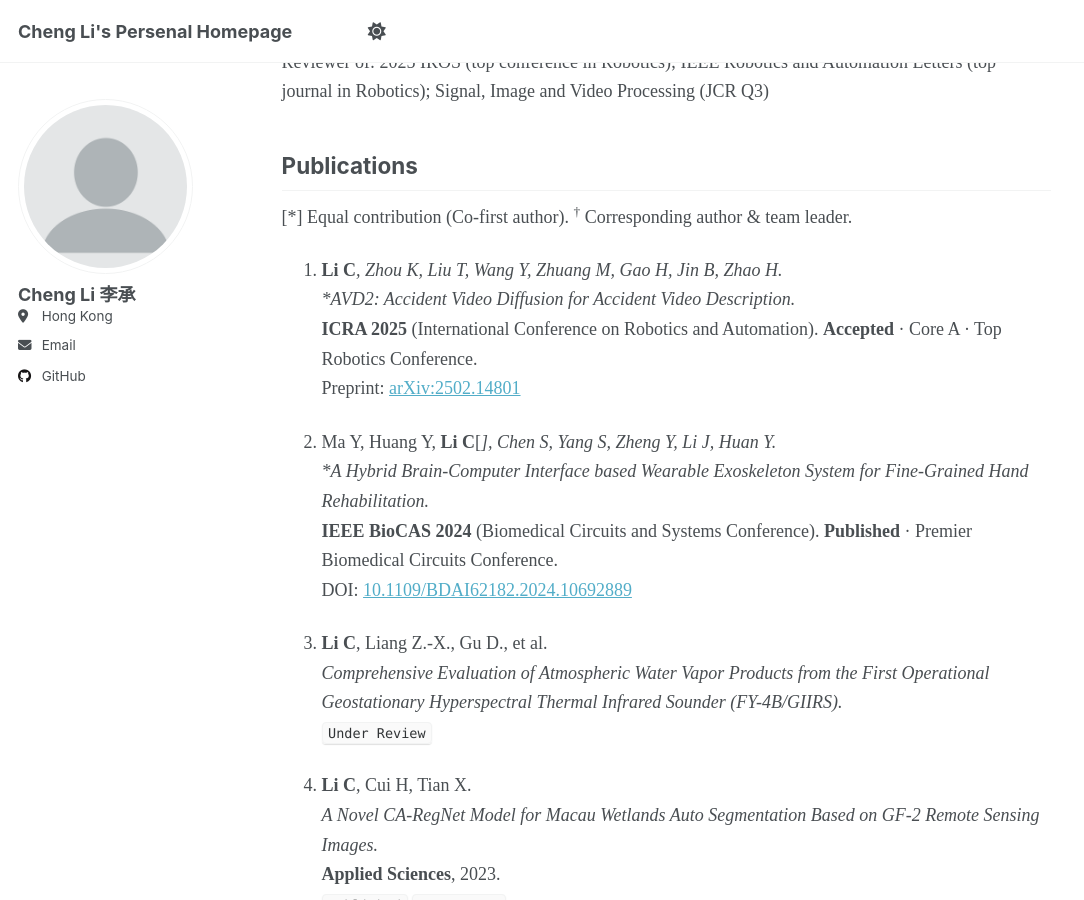
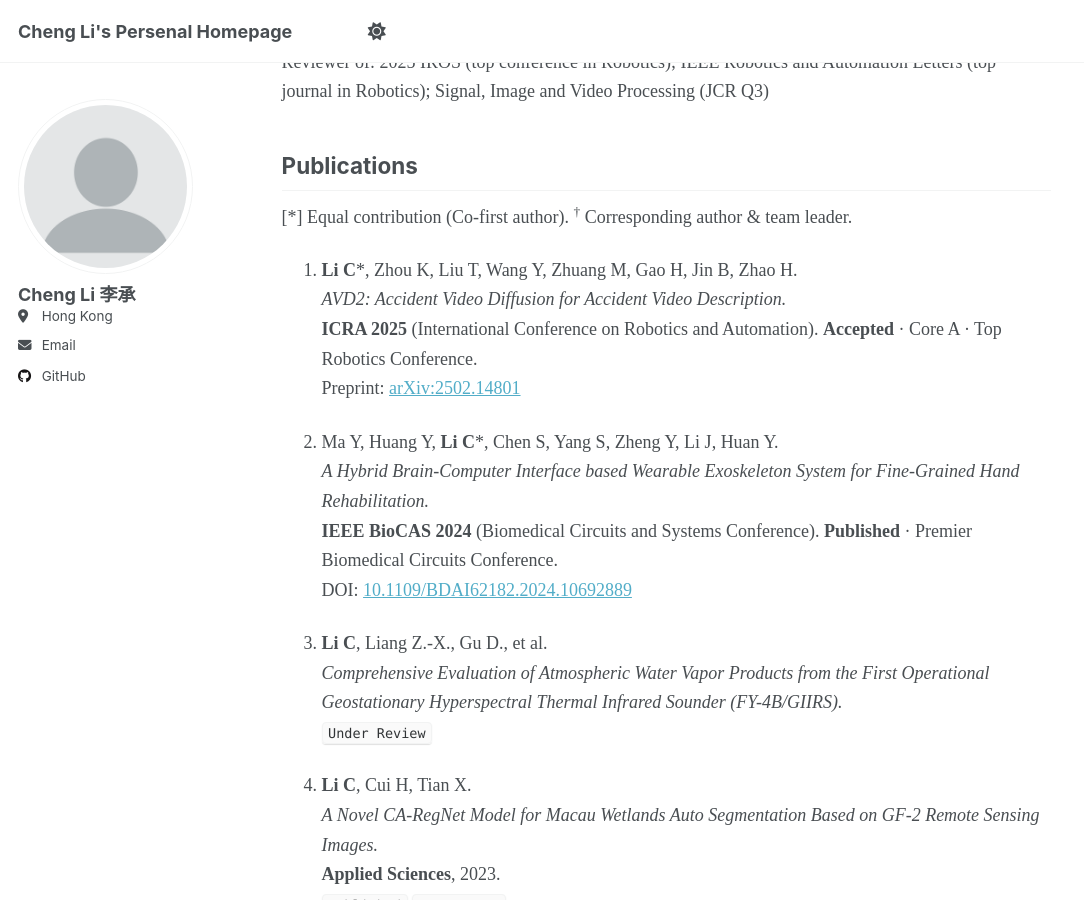
Before and after one commit to chengli24/chengli24, a Jekyll site: the page built from _pages/about.md, in a window 1280 px wide and 900 px high, scrolled down 2981 px. Shown: the whole window, without its empty margins (0-1084 px from the left). Built offline with Jekyll 4.4.1, drawn with Linux system fonts in a browser that asks for light colours; a script that is not in the unit is left out; some of the changed text lies outside the part shown.

```diff
--- a/_pages/about.md
+++ b/_pages/about.md
@@ -61,12 +61,12 @@ Reviewer of: 2025 IROS (top conference in Robotics); IEEE Robotics and Automatio
 ## Publications
 [*] Equal contribution (Co-first author). <sup>†</sup> Corresponding author & team leader.
 
-1. **Li C***, Zhou K, Liu T, Wang Y, Zhuang M, Gao H, Jin B, Zhao H.
+1. **Li C**\*, Zhou K, Liu T, Wang Y, Zhuang M, Gao H, Jin B, Zhao H.
    *AVD2: Accident Video Diffusion for Accident Video Description.*
    **ICRA 2025** (International Conference on Robotics and Automation). **Accepted** · Core A · Top Robotics Conference.
    Preprint: [arXiv:2502.14801](https://arxiv.org/abs/2502.14801)
 
-2. Ma Y, Huang Y, **Li C**[*], Chen S, Yang S, Zheng Y, Li J, Huan Y.
+2. Ma Y, Huang Y, **Li C**\*, Chen S, Yang S, Zheng Y, Li J, Huan Y.
    *A Hybrid Brain-Computer Interface based Wearable Exoskeleton System for Fine-Grained Hand Rehabilitation.*
    **IEEE BioCAS 2024** (Biomedical Circuits and Systems Conference). **Published** · Premier Biomedical Circuits Conference.
    DOI: [10.1109/BDAI62182.2024.10692889](https://ieeexplore.ieee.org/document/10798270)
@@ -123,7 +123,7 @@ Reviewer of: 2025 IROS (top conference in Robotics); IEEE Robotics and Automatio
     <code>Published</code>
     DOI: [10.1145/3718491.3718545](https://doi.org/10.1145/3718491.3718545)
 
-13. Chen S, **Li C**[*], Ma Y, Liang J, Zhu J, Tian X.
+13. Chen S, **Li C**\*, Ma Y, Liang J, Zhu J, Tian X.
     *Deep Learning Techniques for Lunar Impact Crater Identification Based on CCD and DEM Data.*
     In: Deligiannidis L., et al. (eds) **CSCE 2024**. *Communications in Computer and Information Science*, vol 2262. **Springer**.
     <code>Published</code> <code>Co-first Authors</code>
```
